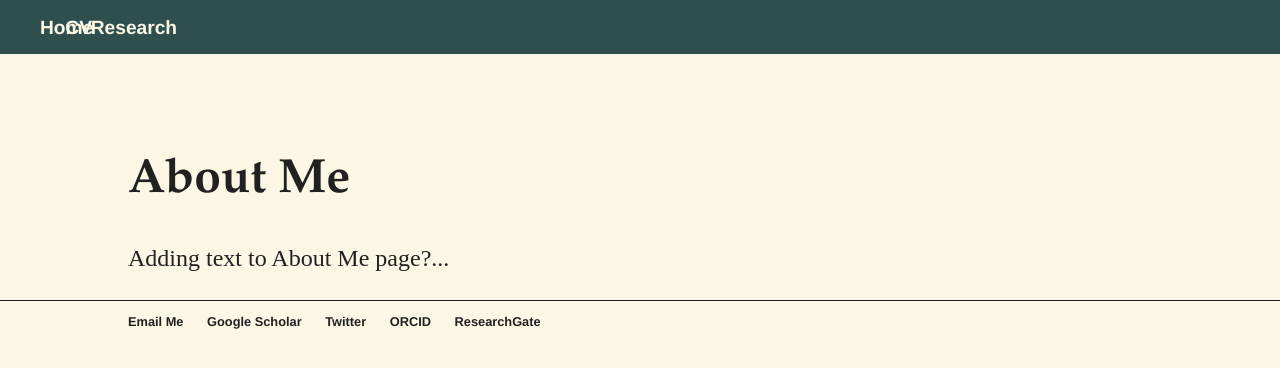
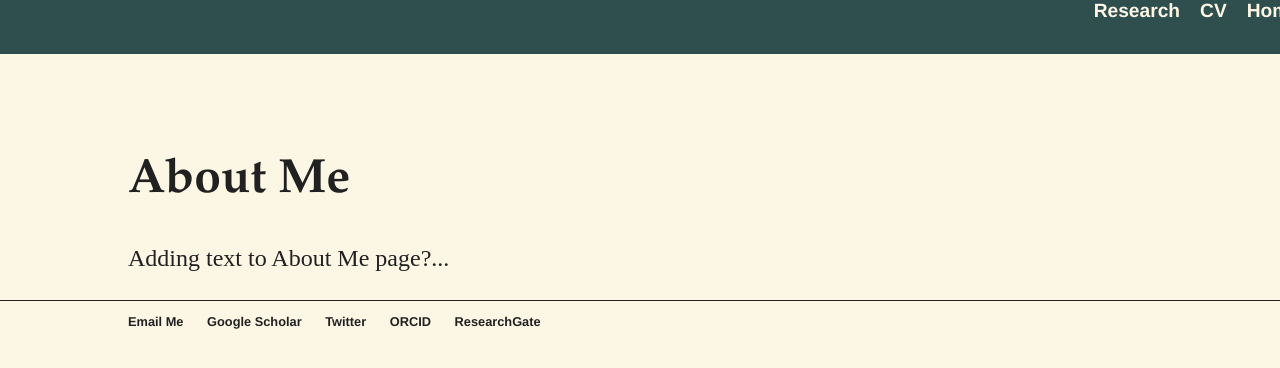
Before and after one commit to alyssa-stansfield/alyssa-stansfield.github.io, a Jekyll site: the page built from about/index.html, in a window 1280 px wide. Shown: the top 368 px of the page. Built offline with Jekyll 4.4.1, drawn with Linux system fonts in a browser that asks for light colours.

Commit message:
Trying to fix top nav bar

```diff
--- a/css/main.css
+++ b/css/main.css
@@ -30,13 +30,19 @@ nav ul {
 
 
 nav a {
-     position: fixed;
      color:#FCF7E5;
-     float: right;
+     text-align: center;
+}
+
+nav ul li {
+    display: inline-block;
+    margin-right: 20px;
+    float: right;
+
 }
 
 
-nav ul li, footer ul li {
+footer ul li {
     display: inline-block;
     margin-right: 20px;
 }
```
